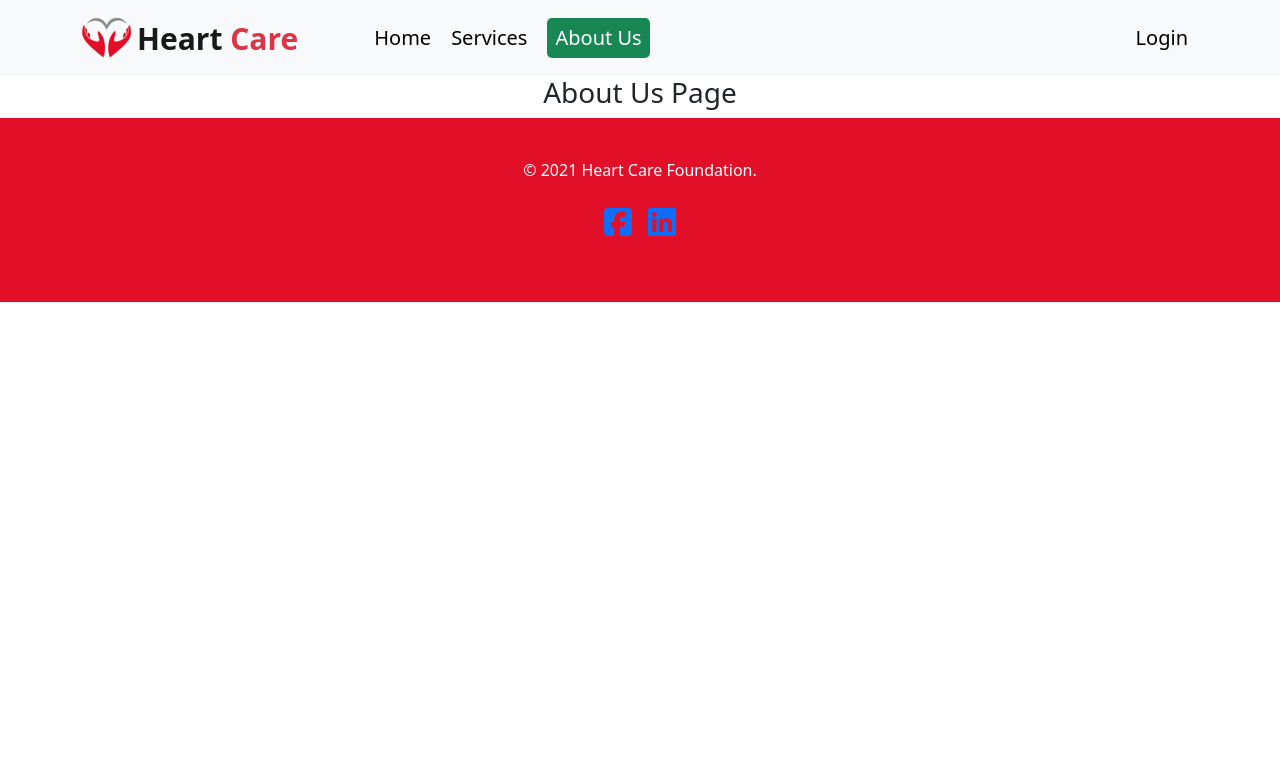
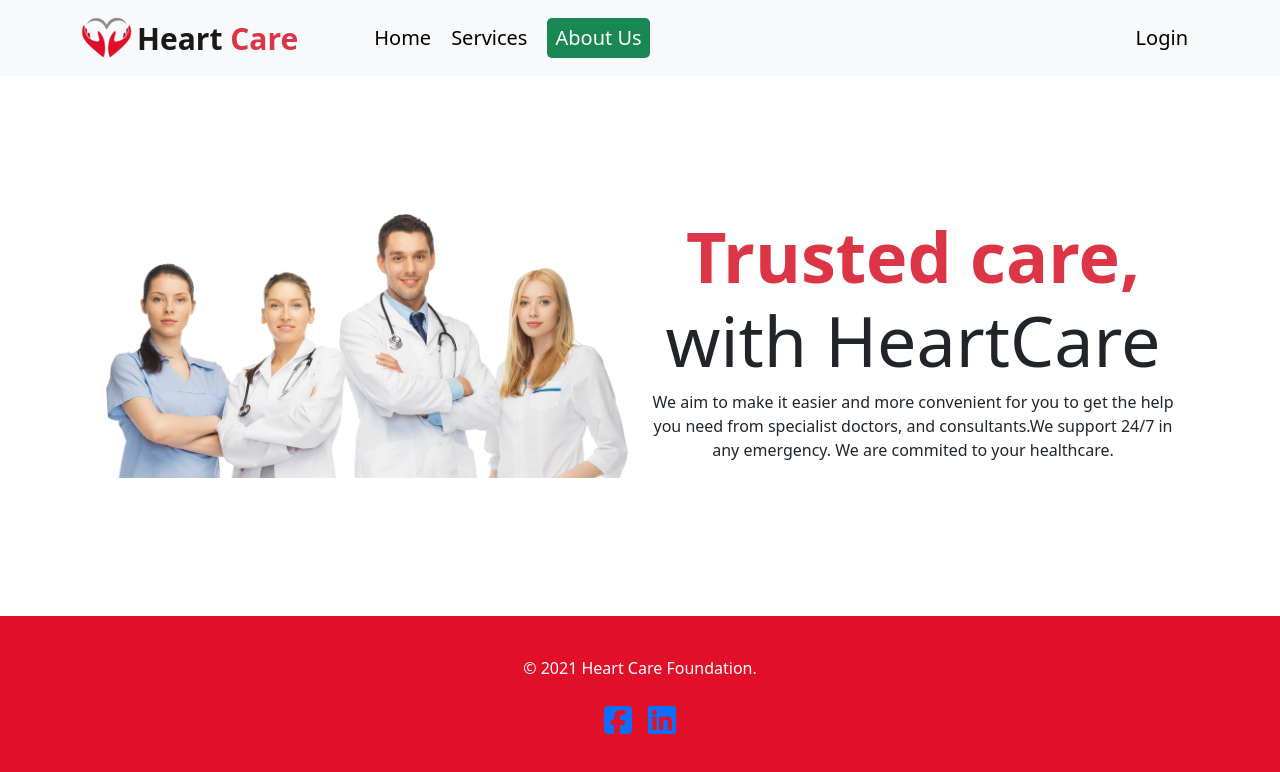
Before and after one commit to mesu-ai/health-care, a React (Create React App) app: page /aboutus in a window 1280 px wide. Shown: the top 772 px of the page. Built offline with nearby package versions, Linux system fonts and the light colour scheme; no server answers.

Commit message:
about page

```diff
--- /dev/null
+++ b/src/components/about/About.css
@@ -0,0 +1,4 @@
+.about-text{
+    font-size: 70px;
+
+}
--- a/src/components/about/About.js
+++ b/src/components/about/About.js
@@ -1,11 +1,26 @@
 import React from 'react';
+import { Col, Row } from 'react-bootstrap';
+import about from '../../image/about.png';
+import './About.css';
 
 const About = () => {
     return (
-        <div>
-            <h3>About Us Page</h3>
+        <Row style={{height:'540px'}} className="row row-cols-lg-2 row-cols-md-2 row-cols-1 d-flex justify-content-between align-items-center container mx-auto">
+          <Col >
+              <img className="img-fluid" src={about} alt="" />
 
-        </div>
+
+          </Col>
+          <Col >
+            <h1 className="about-text">
+                <span className="text-danger fw-bold ">Trusted care,</span> <br />
+                with HeartCare
+            </h1>
+            <p>We aim to make it easier and more convenient for you to get the help you need from specialist doctors, and consultants.We support 24/7 in any emergency. We are commited to your healthcare.</p>
+
+
+          </Col>
+        </Row>
     );
 };
 
--- a/src/components/login/Login.js
+++ b/src/components/login/Login.js
@@ -1,13 +1,29 @@
 import Button from '@restart/ui/esm/Button';
 import React from 'react';
 import { Form } from 'react-bootstrap';
-import { Link } from 'react-router-dom';
+import { Link,useHistory,useParams } from 'react-router-dom';
 import useAuth from '../../hooks/useAuth';
-import useFirebase from '../../hooks/useFirebase';
 
 const Login = () => {
 
     const {user,signInUsingGoogle}=useAuth();
+
+   const history= useHistory();
+   const location= useParams();
+
+   const redirect_uri=location.state?.from || '/home';
+
+
+    const handleLogin=()=>{
+        signInUsingGoogle()
+        .then(result=>{
+            history.push(redirect_uri);
+
+        });
+
+
+
+    }
 
     return (
            <div className="m-5">
@@ -35,7 +51,7 @@ const Login = () => {
 
             <p >--------------------or--------------------</p>
 
-            <button onClick={signInUsingGoogle} className="btn btn-info  mt-4">
+            <button onClick={handleLogin} className="btn btn-info  mt-4">
             <i className="fab fa-google text-danger"></i> Google Sign In
                 </button>
 
--- a/src/hooks/useFirebase.js
+++ b/src/hooks/useFirebase.js
@@ -14,14 +14,8 @@ const useFirebase=()=>{
 
     const signInUsingGoogle=()=>{
 
-        signInWithPopup(auth,googleProvider)
-        .then(result=>{
-            setUser(result.user);
+      return  signInWithPopup(auth,googleProvider)
 
-        }).catch(error=>{
-            setError(error.massage);
-
-        })
     }
 
 
```
Also changed, not shown: src/image/about.png (added).
